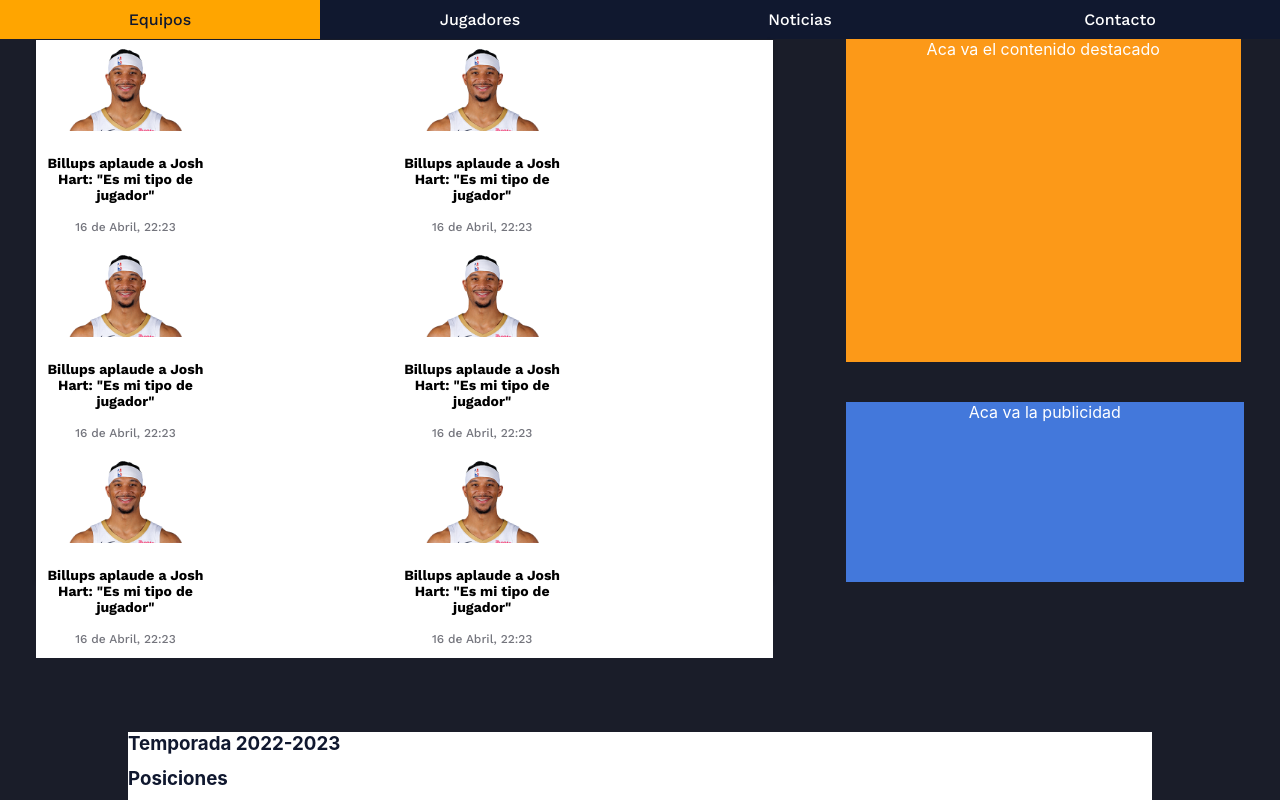
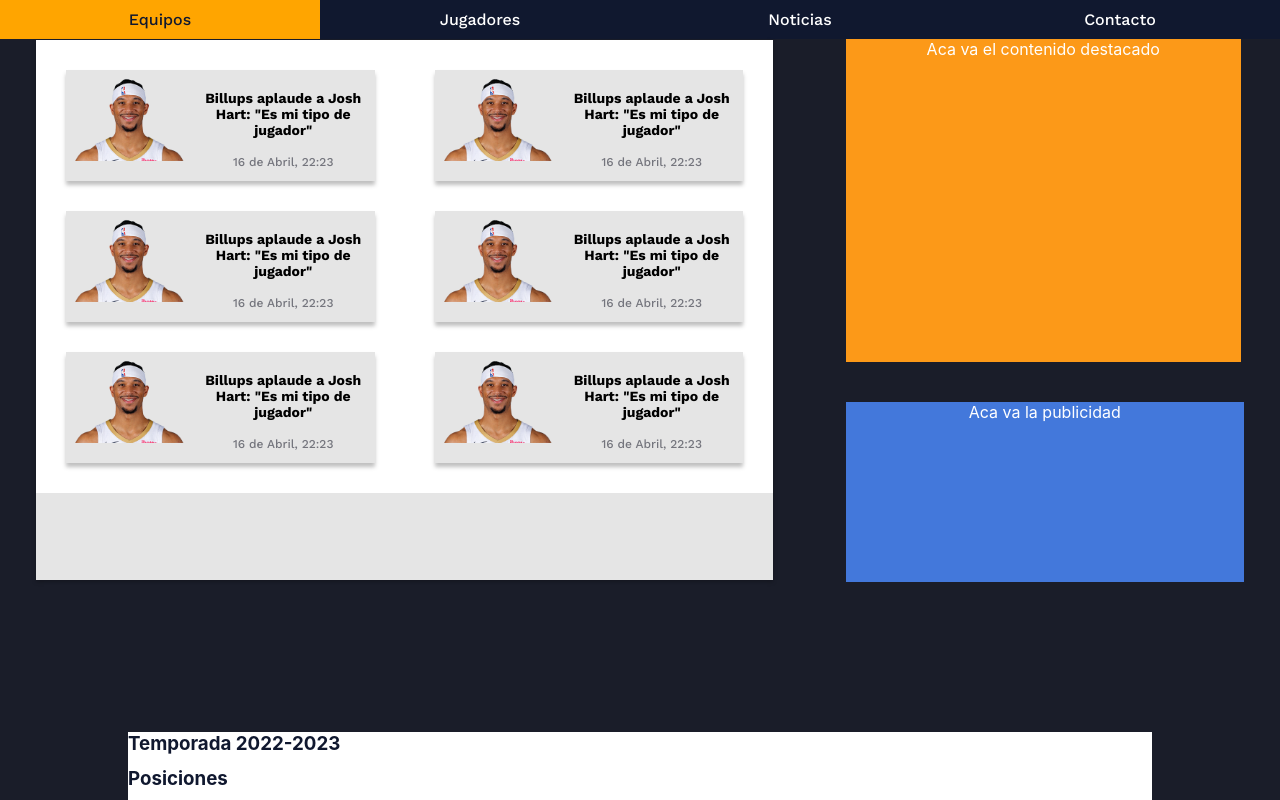
Before and after one commit to No-Country/c3-g53-m, a React (Create React App) app: page / in a window 1280 px wide. Shown: the top 800 px of the page. Built offline with nearby package versions, Linux system fonts and the light colour scheme.

Commit message:
last news finished

```diff
--- a/src/components/home.jsx
+++ b/src/components/home.jsx
@@ -1,7 +1,7 @@
 import React from "react";
 import { Board } from "./Board/Board";
 import { Cardnews } from "./Cardnews/Cardnews";
-import {Nav} from "./Nav/Nav.jsx"
+import {Nav} from "./Nav/nav.jsx"
 import {Match} from "./Match/Match.jsx"
 import {Cardsplayer} from "./cardsSkills/cardsSkills"
 import {NewsFeaturesAdvertising} from "./newsFeaturesAdvertising/newsFeaturesAdvertising.jsx"
--- a/src/components/newsFeaturesAdvertising/newsFeaturesAdvertising.css
+++ b/src/components/newsFeaturesAdvertising/newsFeaturesAdvertising.css
@@ -10,7 +10,6 @@
 
 .last-news {
     background-color: #1a1d29;
-    color: white;
     width: 737px;
     height: 540px;
     background: #E5E5E5;
--- a/src/components/newsFeaturesAdvertising/smallNews/smallNews.css
+++ b/src/components/newsFeaturesAdvertising/smallNews/smallNews.css
@@ -1,28 +1,34 @@
 .news-container {
     display: flex;
     flex-direction: row;
-    flex-wrap: wrap;
+    background: #E5E5E5;
 }
 
 .half-class {
     display: flex;
     flex-direction: column;
+    background: #E5E5E5;
 }
 
 .small-news {
     display: flex;
     flex-direction: row;
-    width: 50%;
+    margin: 30px;
+    background: #E5E5E5;
+    box-shadow: 0px 4px 4px rgba(0, 0, 0, 0.25);
 }
 
 .small-news-picture {
     height: 91px;
     width: 131px;
+    background: #E5E5E5;
 }
 
 .small-news-element {
     display: flex;
     flex-direction: column;
+    width: 100%;
+    background: #E5E5E5;
 }
 
 .title {
@@ -32,6 +38,8 @@
     font-weight: bold;
     font-size: 14px;
     line-height: 16px;
+    width: 100%;
+    background: #E5E5E5;
 }
 
 .dateTime {
@@ -41,4 +49,5 @@
     font-size: 12px;
     line-height: 14px;
     color: #74757D;
+    background: #E5E5E5;
 }
--- a/src/components/newsFeaturesAdvertising/smallNews/smallNews.jsx
+++ b/src/components/newsFeaturesAdvertising/smallNews/smallNews.jsx
@@ -3,10 +3,24 @@ import image from "./images/Josh-Hart.png"
 
 export function SmallNews() {
     return (
+        <div>
             <div className="news-container">
                 <div className="half-news">
                     <div className="small-news">
-                    <div>
+                        <img className="small-news-picture" src={image}/>
+                        <div className="small-news-element">
+                            <p className="title">Billups aplaude a Josh Hart: "Es mi tipo de jugador"</p>
+                            <p className="dateTime">16 de Abril, 22:23</p>
+                        </div>
+                    </div>
+                    <div className="small-news">
+                        <img className="small-news-picture" src={image}/>
+                        <div className="small-news-element">
+                            <p className="title">Billups aplaude a Josh Hart: "Es mi tipo de jugador"</p>
+                            <p className="dateTime">16 de Abril, 22:23</p>
+                        </div>
+                    </div>
+                    <div className="small-news">
                         <img className="small-news-picture" src={image}/>
                         <div className="small-news-element">
                             <p className="title">Billups aplaude a Josh Hart: "Es mi tipo de jugador"</p>
@@ -14,46 +28,22 @@ export function SmallNews() {
                         </div>
                     </div>
                 </div>
+                <div className="half-news">
                     <div className="small-news">
-                    <div>
                         <img className="small-news-picture" src={image}/>
                         <div className="small-news-element">
                             <p className="title">Billups aplaude a Josh Hart: "Es mi tipo de jugador"</p>
                             <p className="dateTime">16 de Abril, 22:23</p>
                         </div>
                     </div>
-                </div>
                     <div className="small-news">
-                    <div>
                         <img className="small-news-picture" src={image}/>
                         <div className="small-news-element">
                             <p className="title">Billups aplaude a Josh Hart: "Es mi tipo de jugador"</p>
                             <p className="dateTime">16 de Abril, 22:23</p>
                         </div>
                     </div>
-                </div>
-            </div>
-            <div className="half-news">
                     <div className="small-news">
-                    <div>
-                        <img className="small-news-picture" src={image}/>
-                        <div className="small-news-element">
-                            <p className="title">Billups aplaude a Josh Hart: "Es mi tipo de jugador"</p>
-                            <p className="dateTime">16 de Abril, 22:23</p>
-                        </div>
-                    </div>
-                </div>
-                <div className="small-news">
-                    <div>
-                        <img className="small-news-picture" src={image}/>
-                        <div className="small-news-element">
-                            <p className="title">Billups aplaude a Josh Hart: "Es mi tipo de jugador"</p>
-                            <p className="dateTime">16 de Abril, 22:23</p>
-                        </div>
-                    </div>
-                </div>
-                <div className="small-news">
-                    <div>
                         <img className="small-news-picture" src={image}/>
                         <div className="small-news-element">
                             <p className="title">Billups aplaude a Josh Hart: "Es mi tipo de jugador"</p>
```
Lines whose indentation alone changed are shown as unchanged.
